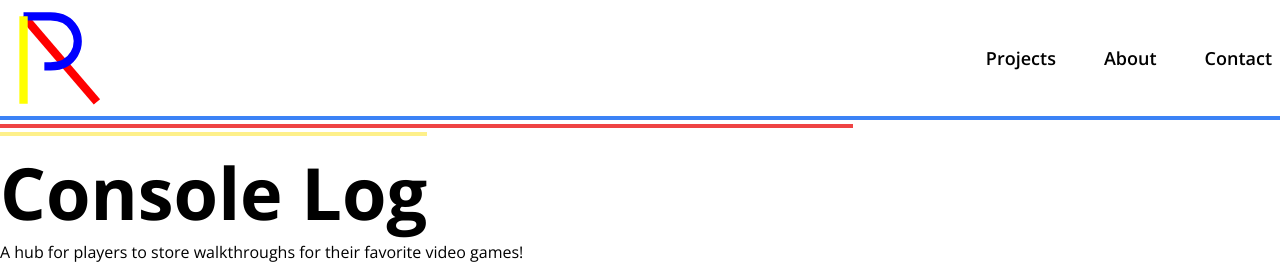
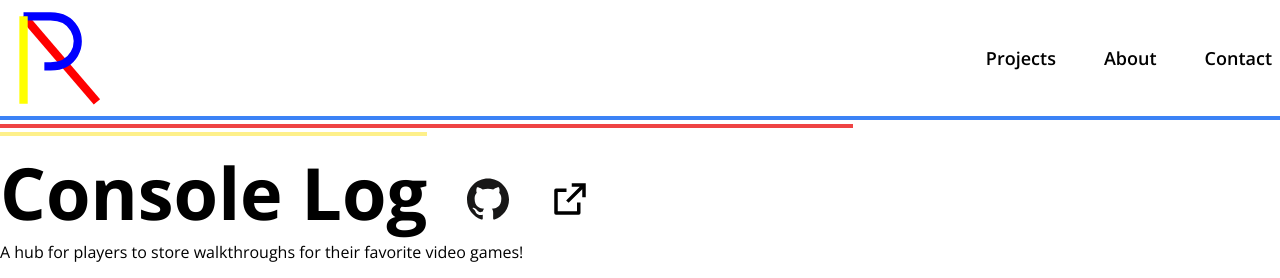
Before and after one commit to r0b4dams/portfolio, a Next.js app: page /projects/console-log in a window 1280 px wide. Shown: the top 278 px of the page. Built offline with nearby package versions, Linux system fonts and the light colour scheme.

Commit message:
added links to repo and deployed app

```diff
--- a/pages/projects/[id].tsx
+++ b/pages/projects/[id].tsx
@@ -26,7 +26,6 @@ export const getStaticProps: GetStaticProps = ({ params }) => {
 };
 
 const headerStyles = getStyles({
-  margin: 'mt-5',
   fontSize: 'text-3xl sm:text-5xl md:text-7xl',
   fontWeight: 'font-bold',
 });
@@ -40,9 +39,18 @@ const ProjectPage: NextPage<{ project: Project }> = ({ project }) => {
       </Head>
 
       <section className='container'>
-        <div className='flex items-center'>
+        <div className='mt-5 flex items-baseline'>
           <h1 className={headerStyles}>{project.name}</h1>
+          <div className='flex ml-5 space-x-5 md:ml-10 md:space-x-10'>
+            <a href={project.repoURL} target='_blank' rel='noopener noreferrer'>
+              <Icon icon='github' className='w-[24px] h-[28px] sm:w-[36px] sm:h-[36px] md:w-[42px] md:h-[42px]' />
+            </a>
+            <a href={project.appURL} target='_blank' rel='noopener noreferrer'>
+              <Icon icon='link' className='w-[24px] h-[28px] sm:w-[36px] sm:h-[36px] md:w-[42px] md:h-[42px]' />
+            </a>
+          </div>
         </div>
+
         <p className='py-3'>{project.desc}</p>
 
         <div
```
